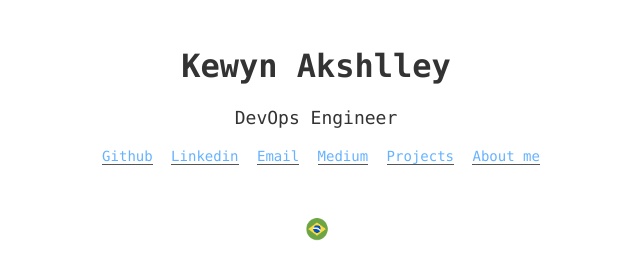
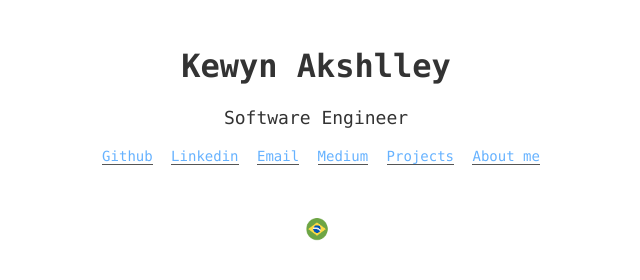
Before and after one commit to kewynakshlley/kewynakshlley.github.io, a Jekyll site: the page built from index.html, in a window 1280 px wide. Shown: the part 215-495 px from the top of the page, without its empty margins (324-964 px from the left). Built offline with Jekyll 4.4.1, drawn with Linux system fonts in a browser that asks for light colours.

Commit message:
Update index.html

```diff
--- a/index.html
+++ b/index.html
@@ -4,7 +4,7 @@
 
 <div class="home-content">
 	<p style="font-weight:bold;font-size:32px;">Kewyn Akshlley</p>
-	<p style="font-size:18px;">DevOps Engineer</p>
+	<p style="font-size:18px;">Software Engineer</p>
   <a class="home-links" target="_blank" href="{{ site.github }}">Github</a>
   <a class="home-links" target="_blank" href="{{ site.linkedin }}">Linkedin</a>
   <a class="home-links" target="_blank" href="mailto:kewynakshlley@gmail.com">Email</a>
```
